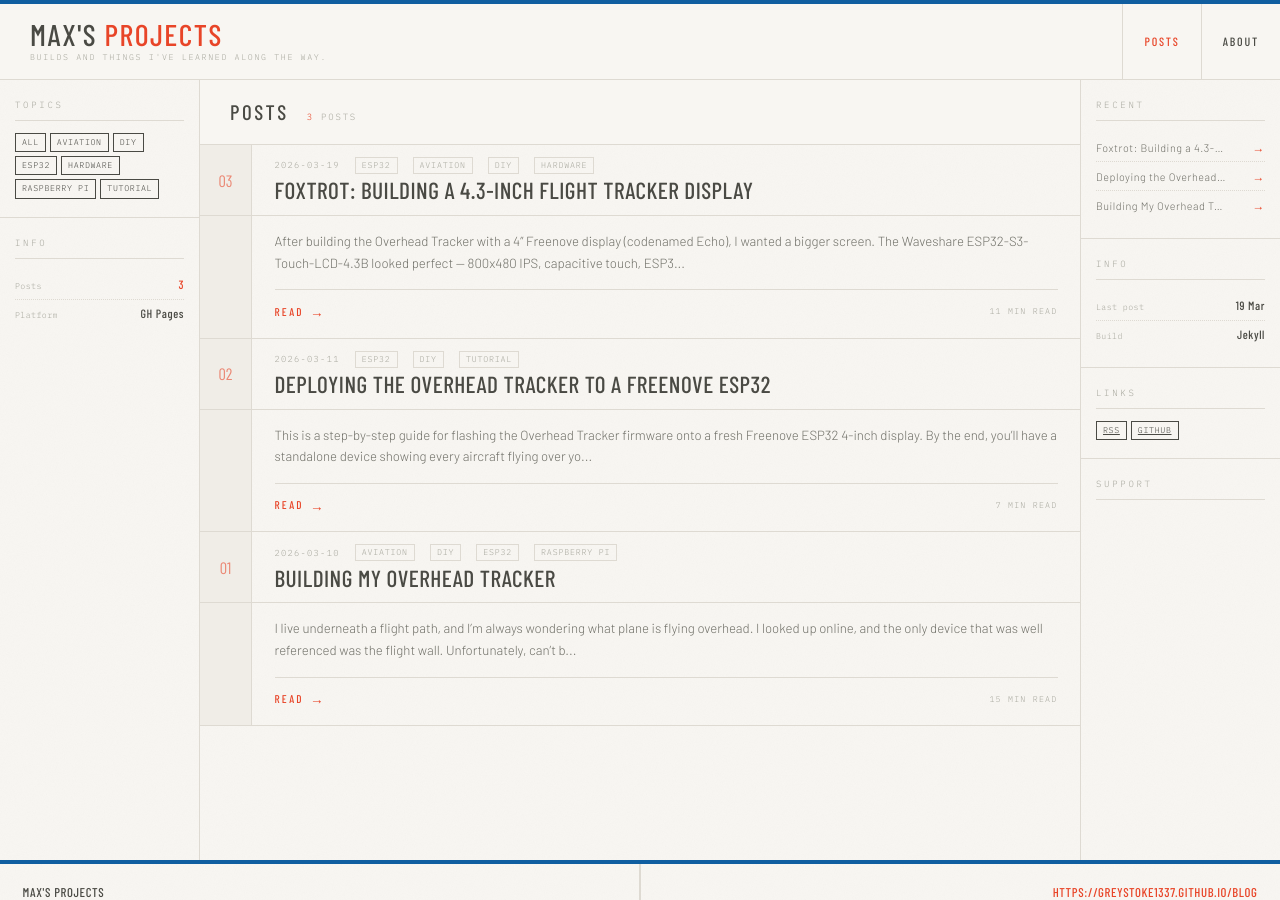
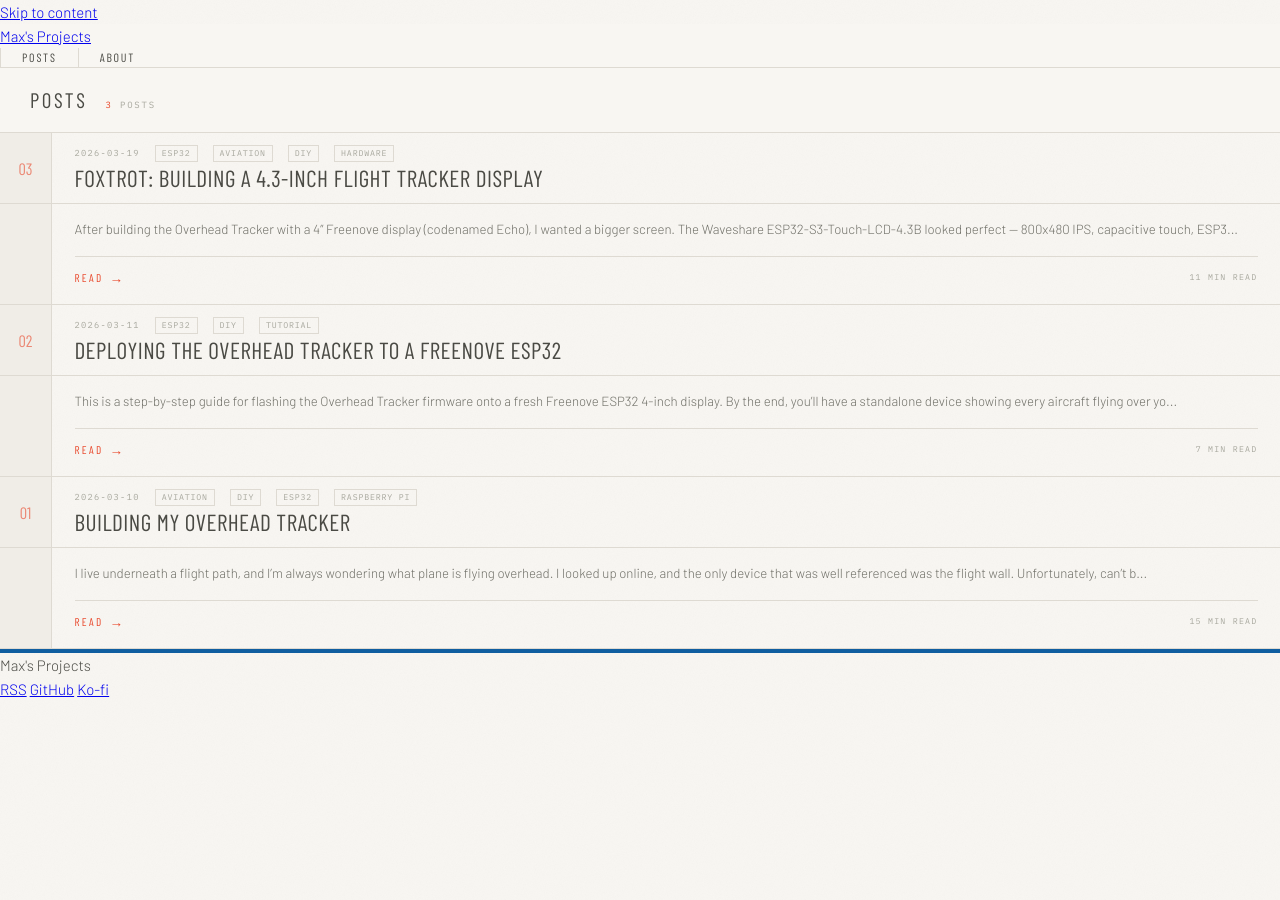
Before and after one commit to greystoke1337/blog, a Jekyll site: the page built from index.md, in a window 1280 px wide and 900 px high. Built offline with Jekyll 4.4.1, drawn with Linux system fonts in a browser that asks for light colours; some web fonts are replaced.

Commit message:
redesign v3: update _layouts/default.html

```diff
--- a/_layouts/default.html
+++ b/_layouts/default.html
@@ -6,7 +6,7 @@
   <title>{% if page.title %}{{ page.title }} — {% endif %}{{ site.title }}</title>
   <link rel="preconnect" href="https://fonts.googleapis.com">
   <link rel="preconnect" href="https://fonts.gstatic.com" crossorigin>
-  <link href="https://fonts.googleapis.com/css2?family=Barlow+Condensed:wght@300;400;500;600;700&family=Barlow:ital,wght@0,300;0,400;0,500;1,300;1,400&family=IBM+Plex+Mono:wght@300;400;500&display=swap" rel="stylesheet">
+  <link href="https://fonts.googleapis.com/css2?family=IBM+Plex+Mono:ital,wght@0,400;0,500;1,400&family=Barlow+Condensed:wght@400;600;700&family=Barlow:ital,wght@0,300;0,400;0,500;1,300;1,400&display=swap" rel="stylesheet">
   <link rel="stylesheet" href="{{ '/assets/css/style.css' | relative_url }}">
   {% feed_meta %}
   {% seo %}
@@ -14,149 +14,35 @@
 </head>
 <body>
 
-  <a class="skip-link" href="#main-content">Skip to content</a>
-
-  <div class="classbar">
-    <span class="mono small">{{ site.url }}{{ site.baseurl }}</span>
-    <span class="classbar-center">{{ site.title }}</span>
-    <span class="mono small">2026</span>
-  </div>
+<a class="skip" href="#main">Skip to content</a>
 
 <header>
-    <div class="header-inner">
-      <a class="logo-block" href="{{ '/' | relative_url }}">
-        <span class="logo-name">Max's <span>Projects</span></span>
-        <span class="logo-tagline">{{ site.description }}</span>
-      </a>
-      <button class="menu-toggle" aria-label="Menu" aria-expanded="false">
-        <span class="menu-bar"></span>
-        <span class="menu-bar"></span>
-        <span class="menu-bar"></span>
-      </button>
-      <nav aria-label="Main navigation">
-        <a href="{{ '/' | relative_url }}"{% if page.url == '/' %} class="active"{% endif %}>Posts</a>
+  <div class="hdr">
+    <a class="hdr-logo" href="{{ '/' | relative_url }}">{{ site.title }}</a>
+    <nav class="hdr-nav">
+      <a href="{{ '/' | relative_url }}"{% if page.url == '/' %} class="on"{% endif %}>Posts</a>
       {% for p in site.header_pages %}
         {% assign pg = site.pages | where: "path", p | first %}
-          <a href="{{ pg.url | relative_url }}"{% if page.url == pg.url %} class="active"{% endif %}>{{ pg.title }}</a>
+        <a href="{{ pg.url | relative_url }}"{% if page.url == pg.url %} class="on"{% endif %}>{{ pg.title }}</a>
       {% endfor %}
     </nav>
   </div>
 </header>
 
-  <div class="page-layout">
-    <aside class="sidebar">
-      <div class="sidebar-section">
-        <div class="sidebar-label">Topics</div>
-        <div class="tag-grid">
-          <span class="tag">All</span>
-          {% assign all_tags = site.posts | map: "tags" | flatten | uniq | sort %}
-          {% for tag in all_tags %}
-            <span class="tag">{{ tag }}</span>
-          {% endfor %}
-        </div>
-      </div>
-      <div class="sidebar-section">
-        <div class="sidebar-label">Info</div>
-        <div class="readout">
-          <div class="readout-row">
-            <span class="r-key">Posts</span>
-            <span class="r-val hot">{{ site.posts | size }}</span>
-          </div>
-          <div class="readout-row">
-            <span class="r-key">Platform</span>
-            <span class="r-val">GH Pages</span>
-          </div>
-        </div>
-      </div>
-    </aside>
-
-    <main id="main-content">
+<main id="main">
   {{ content }}
 </main>
 
-    <aside class="sidebar sidebar-right">
-      <div class="sidebar-section">
-        <div class="sidebar-label">Recent</div>
-        <div class="readout">
-          {% for post in site.posts limit:5 %}
-          <div class="readout-row">
-            <a class="r-key recent-link" href="{{ post.url | relative_url }}">{{ post.title | truncate: 28 }}</a>
-            <span class="r-val hot">→</span>
+<footer>
+  <div class="ftr">
+    <span class="ftr-name">{{ site.title }}</span>
+    <div class="ftr-links">
+      <a class="ftr-link" href="{{ '/feed.xml' | relative_url }}">RSS</a>
+      <a class="ftr-link" href="https://github.com/greystoke1337/blog" target="_blank" rel="noopener">GitHub</a>
+      <a class="ftr-link" href="https://ko-fi.com/R6R61VRQHC" target="_blank" rel="noopener">Ko-fi</a>
     </div>
-          {% endfor %}
-        </div>
-      </div>
-      <div class="sidebar-section">
-        <div class="sidebar-label">Info</div>
-        <div class="readout">
-          <div class="readout-row">
-            <span class="r-key">Last post</span>
-            <span class="r-val">{{ site.posts.first.date | date: "%d %b" }}</span>
-          </div>
-          <div class="readout-row">
-            <span class="r-key">Build</span>
-            <span class="r-val">Jekyll</span>
-          </div>
-        </div>
-      </div>
-      <div class="sidebar-section">
-        <div class="sidebar-label">Links</div>
-        <div class="tag-grid">
-          <a class="tag" href="{{ '/feed.xml' | relative_url }}">RSS</a>
-          <a class="tag" href="https://github.com/greystoke1337/blog" target="_blank" rel="noopener">GitHub</a>
-        </div>
-      </div>
-      <div class="sidebar-section">
-        <div class="sidebar-label">Support</div>
-        <div class="kofi-placeholder"></div>
-        <script>
-          (function() {
-            var obs = new IntersectionObserver(function(entries) {
-              if (entries[0].isIntersecting) {
-                obs.disconnect();
-                var s = document.createElement('script');
-                s.src = 'https://storage.ko-fi.com/cdn/widget/Widget_2.js';
-                s.onload = function() {
-                  kofiwidget2.init('Support me on Ko-fi', '#72a4f2', 'R6R61VRQHC');
-                  var placeholder = document.querySelector('.kofi-placeholder');
-                  var saved = document.write;
-                  var html = '';
-                  document.write = document.writeln = function(s) { html += s; };
-                  kofiwidget2.draw();
-                  document.write = document.writeln = saved;
-                  if (placeholder && html) placeholder.innerHTML = html;
-                };
-                document.head.appendChild(s);
-              }
-            });
-            var el = document.querySelector('.kofi-placeholder');
-            if (el) obs.observe(el);
-          })();
-        </script>
-      </div>
-    </aside>
-  </div>
-
-  <footer>
-    <div class="footer-col">
-      <span class="footer-val">{{ site.title }}</span>
-    </div>
-    <div class="footer-col footer-col-right">
-      <span class="footer-val footer-accent">{{ site.url }}{{ site.baseurl }}</span>
   </div>
 </footer>
 
-  <script>
-    (function() {
-      var btn = document.querySelector('.menu-toggle');
-      var header = document.querySelector('header');
-      if (btn) {
-        btn.addEventListener('click', function() {
-          var open = header.classList.toggle('nav-open');
-          btn.setAttribute('aria-expanded', open);
-        });
-      }
-    })();
-  </script>
 </body>
 </html>
```
Lines whose indentation alone changed are shown as unchanged.
